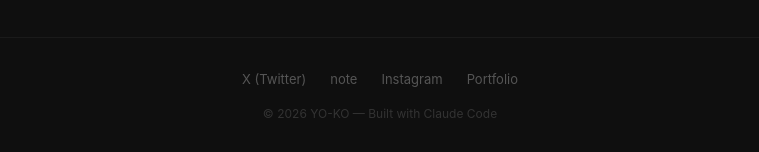
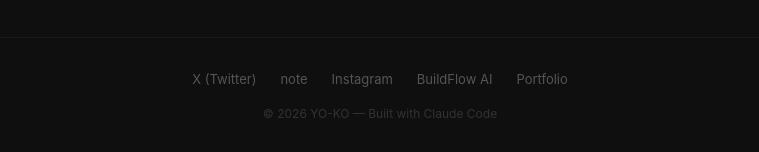
Before and after one commit to yokusern/proposalhub, a Next.js app: page / in a window 1280 px wide. Shown: the part 3733-3885 px from the top of the page, without its empty margins (260-1019 px from the left). Built offline with nearby package versions, Linux system fonts and the light colour scheme; no server answers.

Commit message:
Add BuildFlow AI link to footer

```diff
--- a/app/page.tsx
+++ b/app/page.tsx
@@ -278,6 +278,7 @@ export default function LandingPage() {
             <a href="https://x.com/Yoko_ai_dev" target="_blank" rel="noopener noreferrer" style={{ fontSize: 13, color: '#555', textDecoration: 'none' }}>X (Twitter)</a>
             <a href="https://note.com/yoko_ai_logic" target="_blank" rel="noopener noreferrer" style={{ fontSize: 13, color: '#555', textDecoration: 'none' }}>note</a>
             <a href="https://www.instagram.com/yoncornrow/" target="_blank" rel="noopener noreferrer" style={{ fontSize: 13, color: '#555', textDecoration: 'none' }}>Instagram</a>
+            <a href="https://buildflow-ai-six.vercel.app" target="_blank" rel="noopener noreferrer" style={{ fontSize: 13, color: '#555', textDecoration: 'none' }}>BuildFlow AI</a>
             <a href="https://yokoportofolio.vercel.app" target="_blank" rel="noopener noreferrer" style={{ fontSize: 13, color: '#555', textDecoration: 'none' }}>Portfolio</a>
           </div>
           <p style={{ fontSize: 12, color: '#333', margin: 0 }}>© 2026 YO-KO — Built with Claude Code</p>
```
